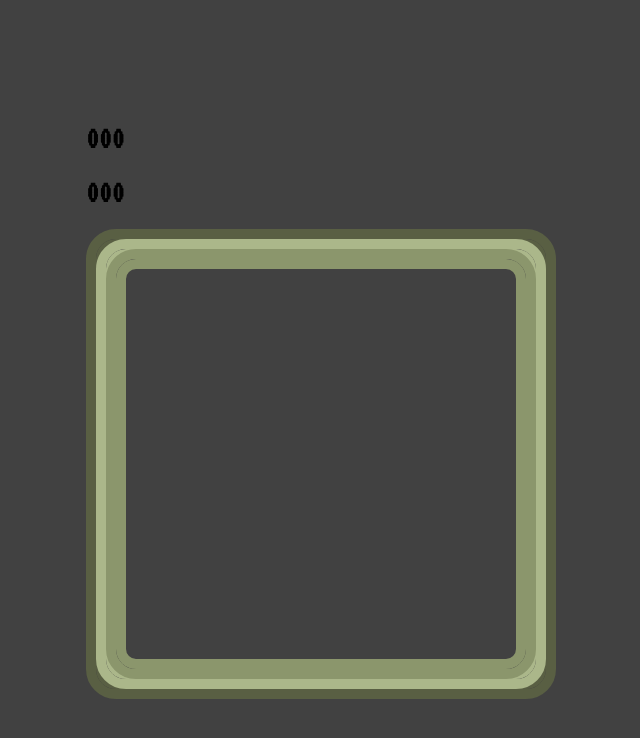
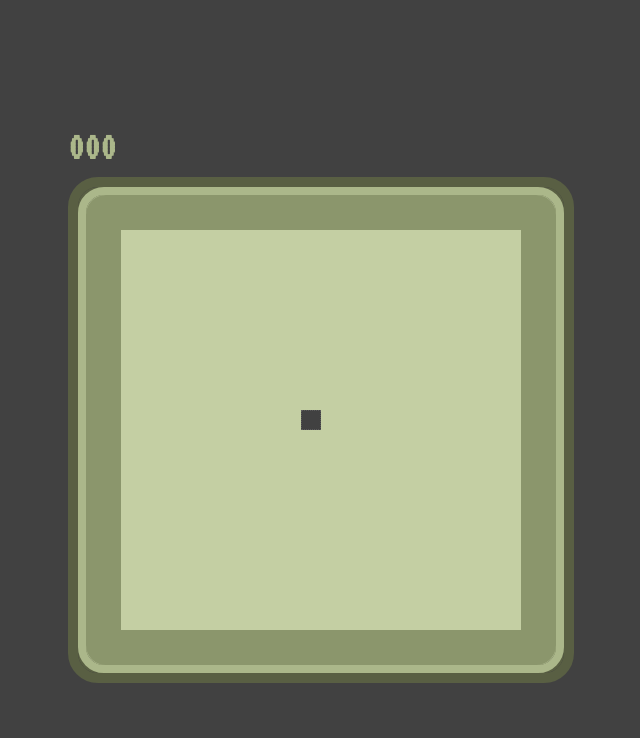
Before and after one commit to JohannHelbert/snake-game, a plain HTML site: page index.html in a window 1280 px wide. Shown: the whole page, without its empty margins (319-959 px from the left). Drawn offline with Linux system fonts and the light colour scheme.

Commit message:
Add first function

```diff
--- a/index.html
+++ b/index.html
@@ -16,7 +16,7 @@
   <body>
     <div>
       <div class="scores">
-        <h1 id="scores">000</h1>
+        <h1 id="score">000</h1>
         <h1 id="highScore">000</h1>
       </div>
       <div class="game-border-1">
@@ -27,7 +27,7 @@
         </div>
       </div>
     </div>
-    <!-- <h1 id="instruction-text">Press spacebar to start the game</h1>
-    <img src="snake-game-ai-gen.png" alt="snake-logo"> -->
+    <!--<h1 id="instruction-text">Press spacebar to start the game</h1>
+    <img id="logo" src="snake-game-ai-gen.png" alt="snake-logo" />
   </body>
 </html>
--- a/script.js
+++ b/script.js
@@ -0,0 +1,36 @@
+// Define HTML elements
+const board = document.getElementById('game-board');
+
+// Define game variables
+let snake = [{x: 10, y: 10}];
+
+// Draw game map, snake, food
+function draw() {
+    board.innerHTML = '';
+    drawSnake();
+}
+
+// Draw snake
+function drawSnake() {
+    snake.forEach((segment) => {
+        const snakeElement = createGameElement('div', 'snake');
+        setPosition(snakeElement, segment)
+        board.appendChild(snakeElement);
+    });
+}
+
+// Create a snake or food cube/div
+function createGameElement(tag, className) {
+    const element = document.createElement(tag);
+    element.className = className;
+    return element;
+}
+
+// Set the position of snake or food
+function setPosition(element, position) {
+    element.style.gridColumn = position.x;
+    element.style.gridRow = position.y;
+}
+
+// Testing draw function
+draw();
--- a/style.css
+++ b/style.css
@@ -27,13 +27,63 @@ body,
   }
 
   .game-border-2 {
-    border: #abb78a solid 10px;
-    border-radius: 30px;
+    border: #abb78a solid 8px;
+    border-radius: 26px;
     box-shadow: inset 0 0 0 10px #abb78a;
   }
 
   .game-border-3 {
-    border: #8b966c solid 10px;
-    border-radius: 30px;
-    box-shadow: inset 0 0 0 10px #8b966c;
+    border: #8b966c solid 30px;
+    border-radius: 20px;
+    box-shadow: inset 0 0 0 5px #8b966c;
   }
+
+  #instruction-text {
+    position: absolute;
+    top: 60%;
+    color: #333;
+    width: 300px;
+    text-align: center;
+    text-transform: capitalize;
+    padding: 30px;
+    margin: 0;
+  }
+
+  .scores {
+    display: flex;
+    justify-content: space-between;
+  }
+
+  #score {
+    color: #abb78a;
+  }
+
+  #score,
+  #highScore {
+    font-size: 40px;
+    font-weight: bolder;
+    margin: 10px 0;
+  }
+
+  #highScore {
+    color: #d8ddca;
+    display: none;
+  }
+
+  .game-border-3,
+  #logo {
+    background-color: #c4cfa3;
+  }
+
+  .snake {
+    border: #5a5a5a 1px dotted;
+  }
+
+  .food {
+    background-color: #dedede;
+    border: #999 5px solid;
+  }
+
+  #logo {
+    position: absolute;
+  }
```
Lines whose indentation alone changed are shown as unchanged.
